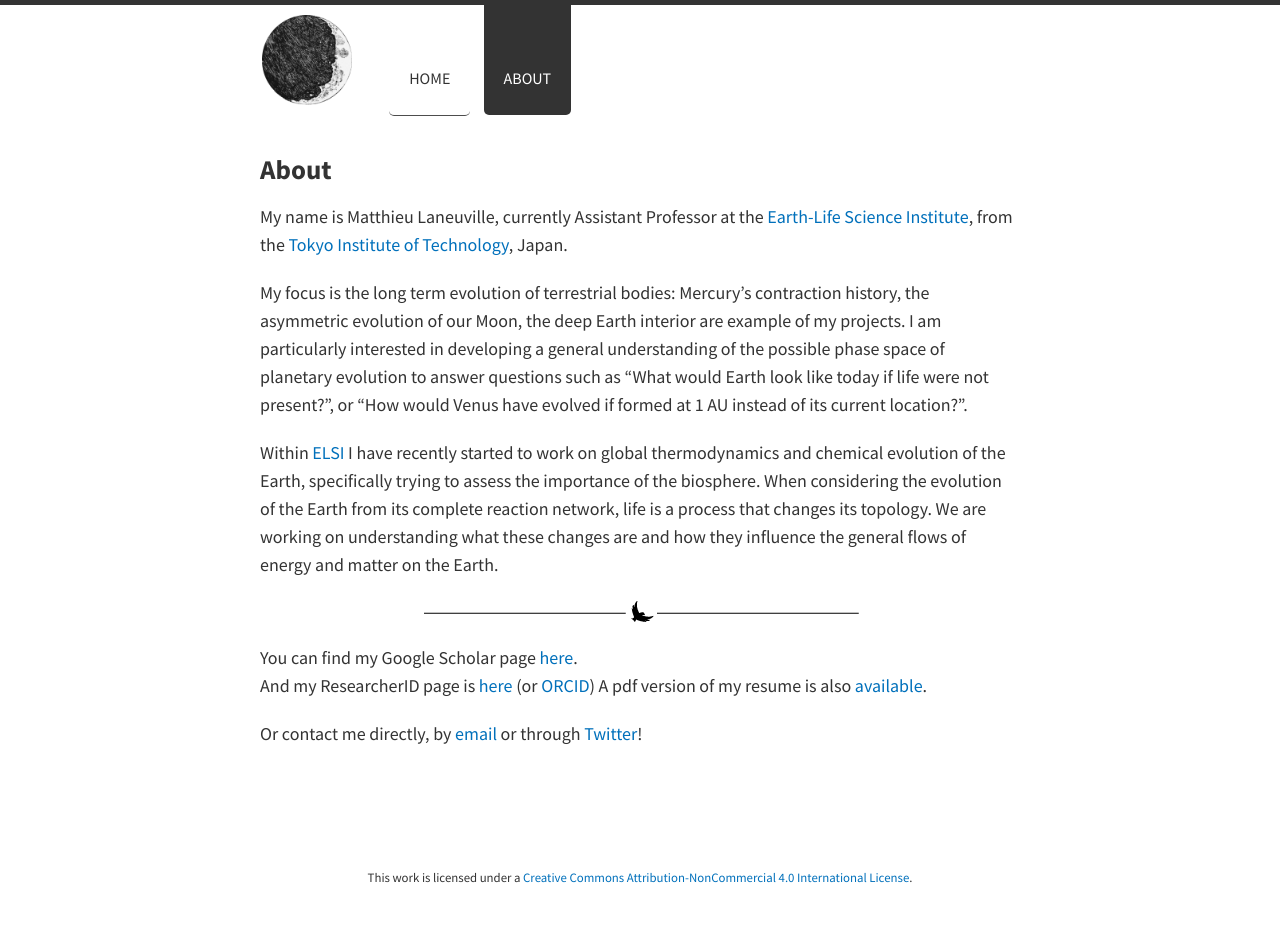
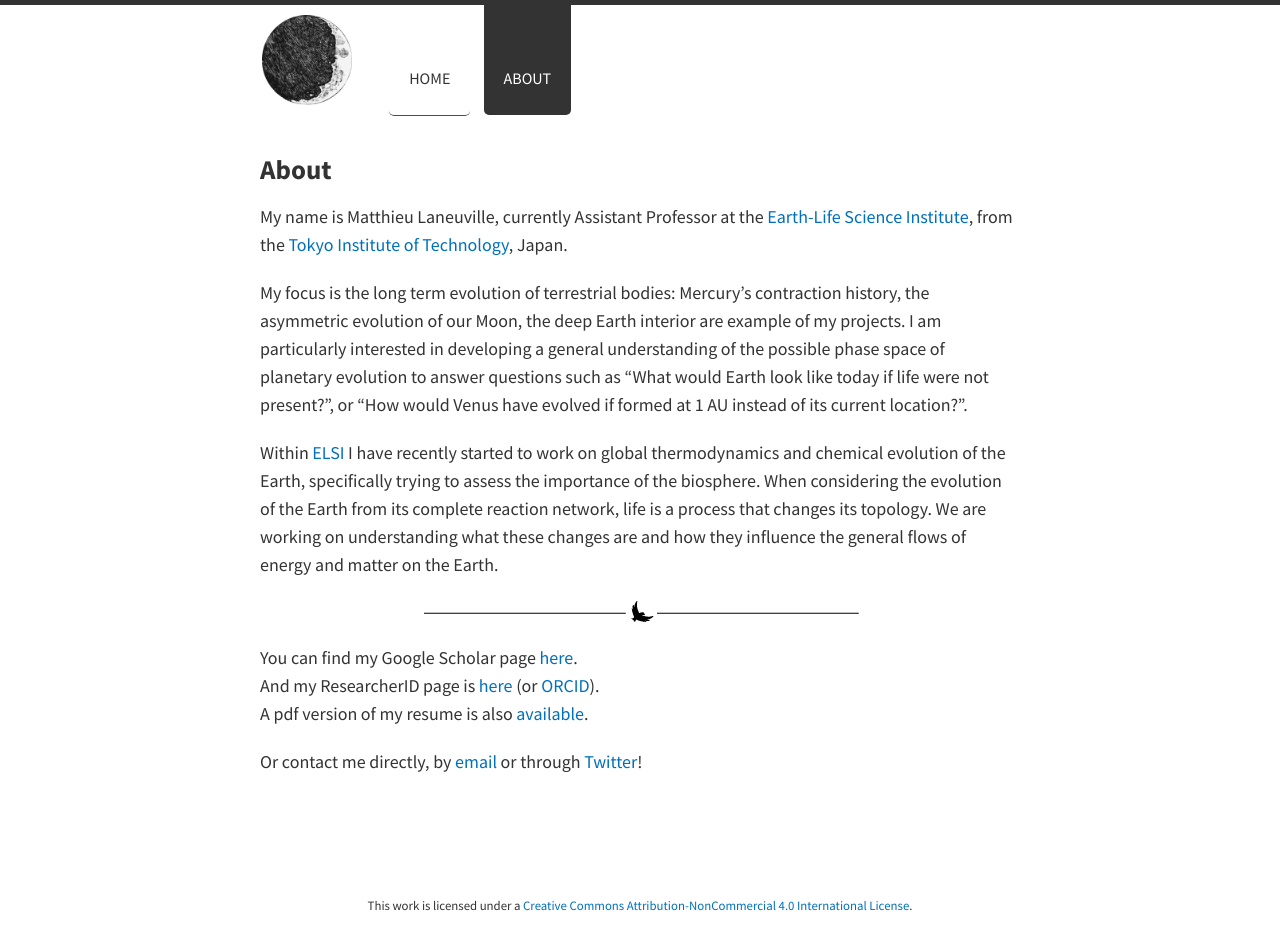
Before and after one commit to mlaneuville/mlaneuville.github.io, a Jekyll site: the page built from about/index.md, in a window 1280 px wide. Built offline with Jekyll 4.4.1, drawn with Linux system fonts in a browser that asks for light colours; nearby versions of some CDN libraries; before the commit the page ends 907 px from its top, so only the background shows below that.

Commit message:
fix typo

```diff
--- a/about/index.md
+++ b/about/index.md
@@ -22,7 +22,7 @@
 ---
 
 You can find my Google Scholar page [here](https://scholar.google.com/citations?user=A2Btyc0AAAAJ).
-And my ResearcherID page is [here](http://researcherid.com/rid/F-8523-2010) (or [ORCID](https://orcid.org/0000-0001-6022-0046))
+And my ResearcherID page is [here](http://researcherid.com/rid/F-8523-2010) (or [ORCID](https://orcid.org/0000-0001-6022-0046)).
 A pdf version of my resume is also [available](/cv/resumeLaneuville.pdf).
 
 Or contact me directly, by [email](mailto:mlaneuville@elsi.jp) or through [Twitter](https://twitter.com/_maat)!
```
